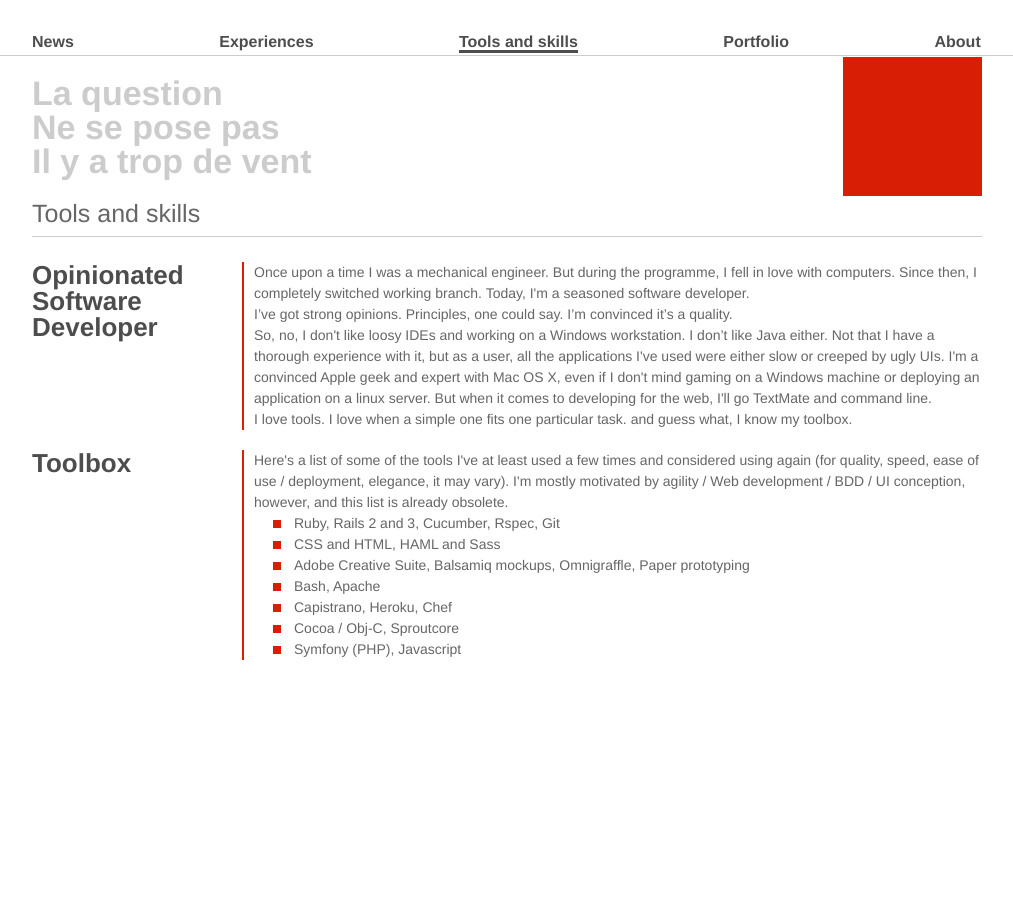
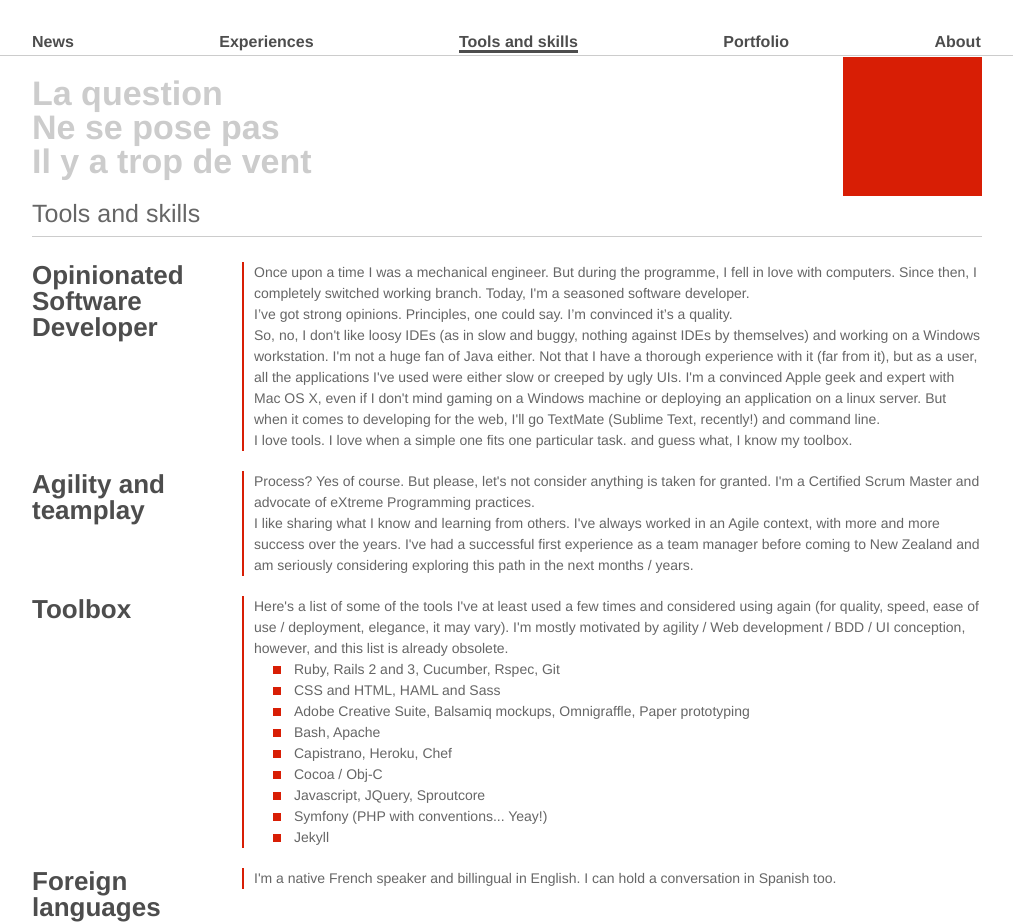
Before and after one commit to vaevictis/vaevictis.github.com, a Jekyll site: the page built from skills.html, in a window 1280 px wide. Shown: the whole page, without its empty margins (133-1146 px from the left). Built offline with Jekyll 4.4.1, drawn with Linux system fonts in a browser that asks for light colours; nearby versions of some CDN libraries; before the commit the page ends 900 px from its top, so only the background shows below that.

Commit message:
Update resume pages

```diff
--- a/skills.html
+++ b/skills.html
@@ -3,7 +3,7 @@ layout: navigation
 title: Tools and skills
 ---
 <style type="text/css">
-	#skills_nav_link { border-bottom: 3px solid #4d4d4d;	}
+  #skills_nav_link { border-bottom: 3px solid #4d4d4d;  }
 </style>
 
 <div id="skills">
@@ -15,9 +15,19 @@ title: Tools and skills
       Today, I'm a seasoned software developer.</p>
 
       <p>I’ve got strong opinions. Principles, one could say. I’m convinced it’s a quality.</p>
-			<p>So, no, I don't like loosy IDEs and working on a Windows workstation. I don’t like Java either. Not that I have a thorough experience with it, but as a user, all the applications I've used were either slow or creeped by ugly UIs. I'm a convinced Apple geek and expert with Mac OS X, even if I don't mind gaming on a Windows machine or deploying an application on a linux server. But when it comes to developing for the web, I'll go TextMate and command line.</p>
+      <p>So, no, I don't like loosy IDEs (as in slow and buggy, nothing against IDEs by themselves) and working on a Windows workstation. I'm not a huge fan of Java either. Not that I have a thorough experience with it (far from it), but as a user, all the applications I've used were either slow or creeped by ugly UIs. I'm a convinced Apple geek and expert with Mac OS X, even if I don't mind gaming on a Windows machine or deploying an application on a linux server. But when it comes to developing for the web, I'll go TextMate (Sublime Text, recently!) and command line.</p>
 
       <p>I love tools. I love when a simple one fits one particular task. and guess what, I know my toolbox.</p>
+  </div>
+
+  <div class="chapter">
+    <h3>Agility and teamplay</h3>
+    <p>
+      Process? Yes of course. But please, let's not consider anything is taken for granted. I'm a Certified Scrum Master and advocate of eXtreme Programming practices.
+    </p>
+    <p>
+      I like sharing what I know and learning from others. I've always worked in an Agile context, with more and more success over the years. I've had a successful first experience as a team manager before coming to New Zealand and am seriously considering exploring this path in the next months / years.
+    </p>
   </div>
 
   <div class="chapter">
@@ -31,8 +41,18 @@ title: Tools and skills
       <li>Adobe Creative Suite, Balsamiq mockups, Omnigraffle, Paper prototyping</li>
       <li>Bash, Apache</li>
       <li>Capistrano, Heroku, Chef</li>
-			<li>Cocoa / Obj-C, Sproutcore</li>
-			<li>Symfony (PHP), Javascript</li>
+      <li>Cocoa / Obj-C</li>
+      <li>Javascript, JQuery, Sproutcore</li>
+      <li>Symfony (PHP with conventions... Yeay!)</li>
+      <li>Jekyll</li>
     </ul>
   </div>
+
+  <div class="chapter">
+    <h3>Foreign languages</h3>
+    <p>
+      I'm a native French speaker and billingual in English. I can hold a conversation in Spanish too.
+    </p>
   </div>
+
+</div>
```
Also changed, not shown: about.html (+9 -4 lines). Lines whose indentation alone changed are shown as unchanged.
